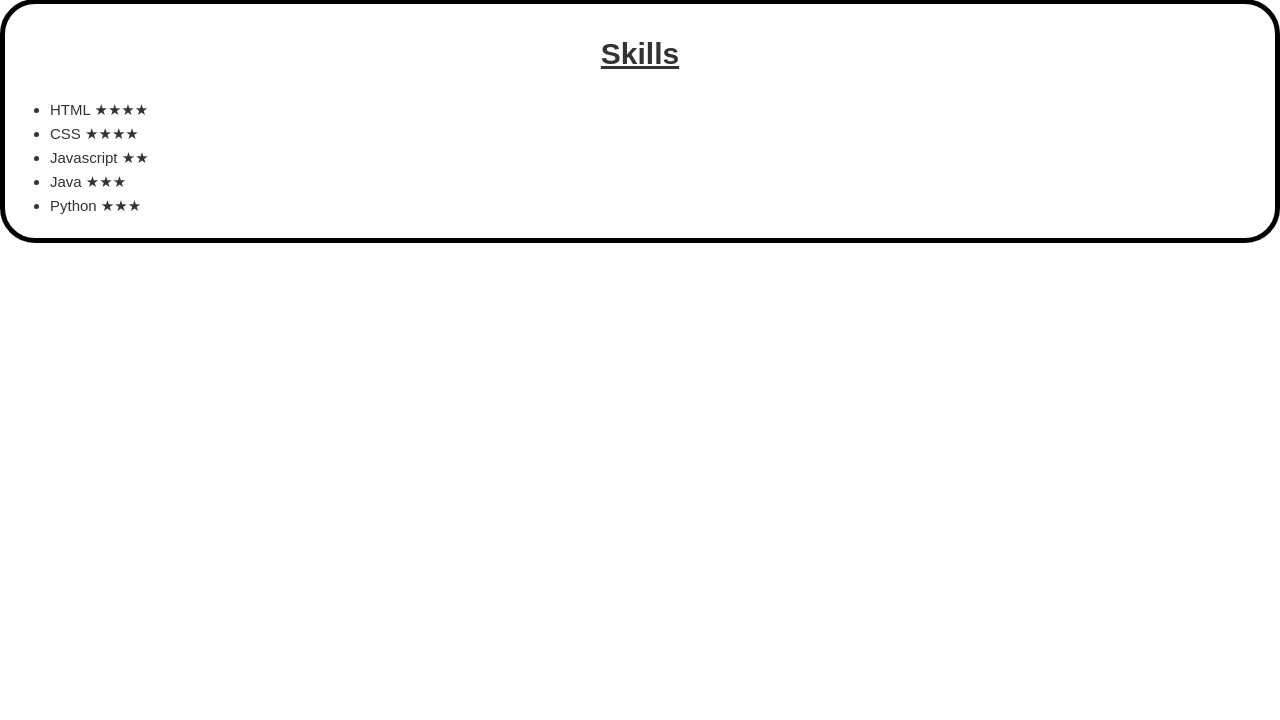
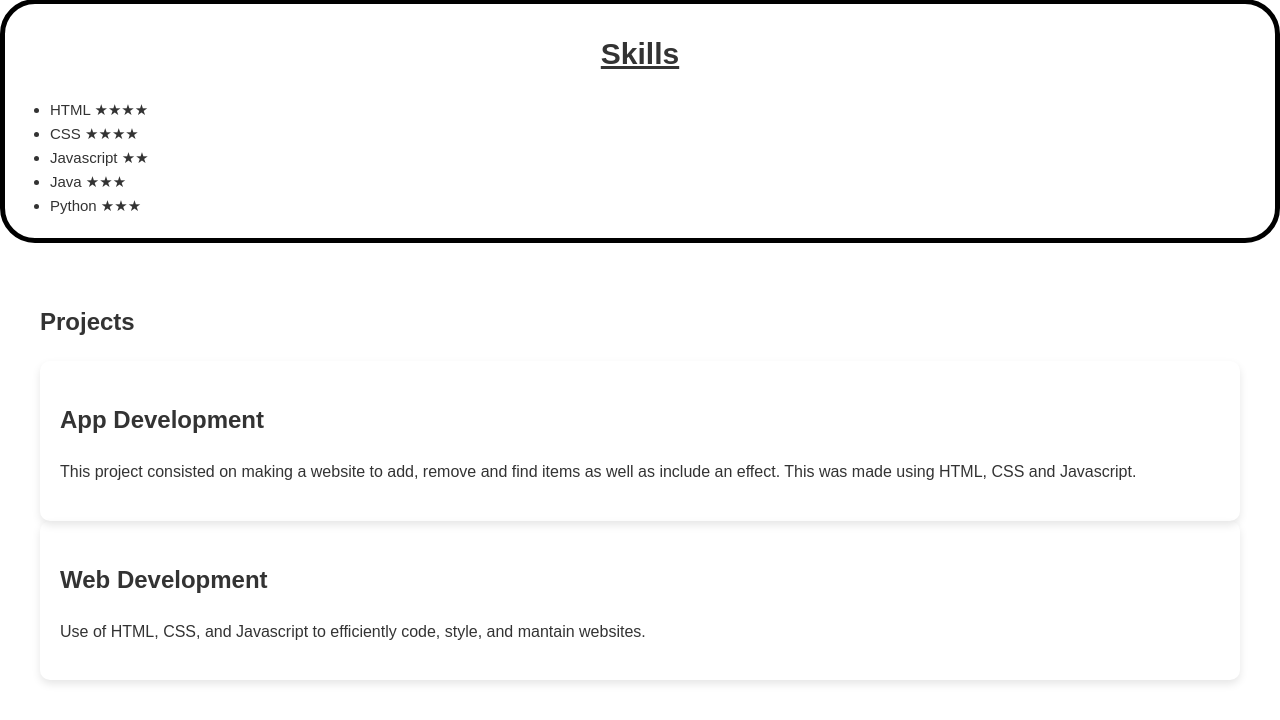
Before and after one commit to jaimeland/Portfolio, a PHP site: page /Home.html in a window 1280 px wide. Shown: the part 848-1568 px from the top of the page. Before the commit the page ends 1091 px from the top, so only its background shows below. Run offline with PHP 8.4, Linux system fonts and the light colour scheme.

Commit message:
software

```diff
--- a/Home.html
+++ b/Home.html
@@ -58,6 +58,24 @@
             </ul>
         </div>
 
+        <section class="software">
+            <h1>Projects</h1>
+            <div class="software-types">
+              <div class="software-item">
+                <h2>App Development</h2>
+                <p>This project consisted on making a website to add,
+                  remove and find items as well as include an effect.
+                  This was made using HTML, CSS and Javascript.
+                </p>
+              </div>
+              <div class="software-item">
+                <h2>Web Development</h2>
+                <p>Use of HTML, CSS, and Javascript to efficiently code, style, and mantain websites.
+                </p>
+              </div>
+            </div>
+          </section>
+
     </body>
 
 </html>
--- a/styles.css
+++ b/styles.css
@@ -140,6 +140,33 @@ a {
     margin-top: 0;
 }
 
+/* Software */
+
+.software {
+    padding: 20px;
+    background-color: white;
+    margin: 20px;
+    border-radius: 10px;
+}
+
+.software-list {
+    display: flex;
+    flex-wrap: wrap;
+    gap: 20px;
+}
+
+.software-item {
+    flex: 1 1 calc(33% - 40px);
+    padding: 20px;
+    border-radius: 10px;
+    box-shadow: 0 4px 8px rgba(0,0,0,0.1);
+
+}
+
+.project-item h2 {
+    margin-top: 0;
+}
+
 /* PROFILE */
 
 .about-me {
```
